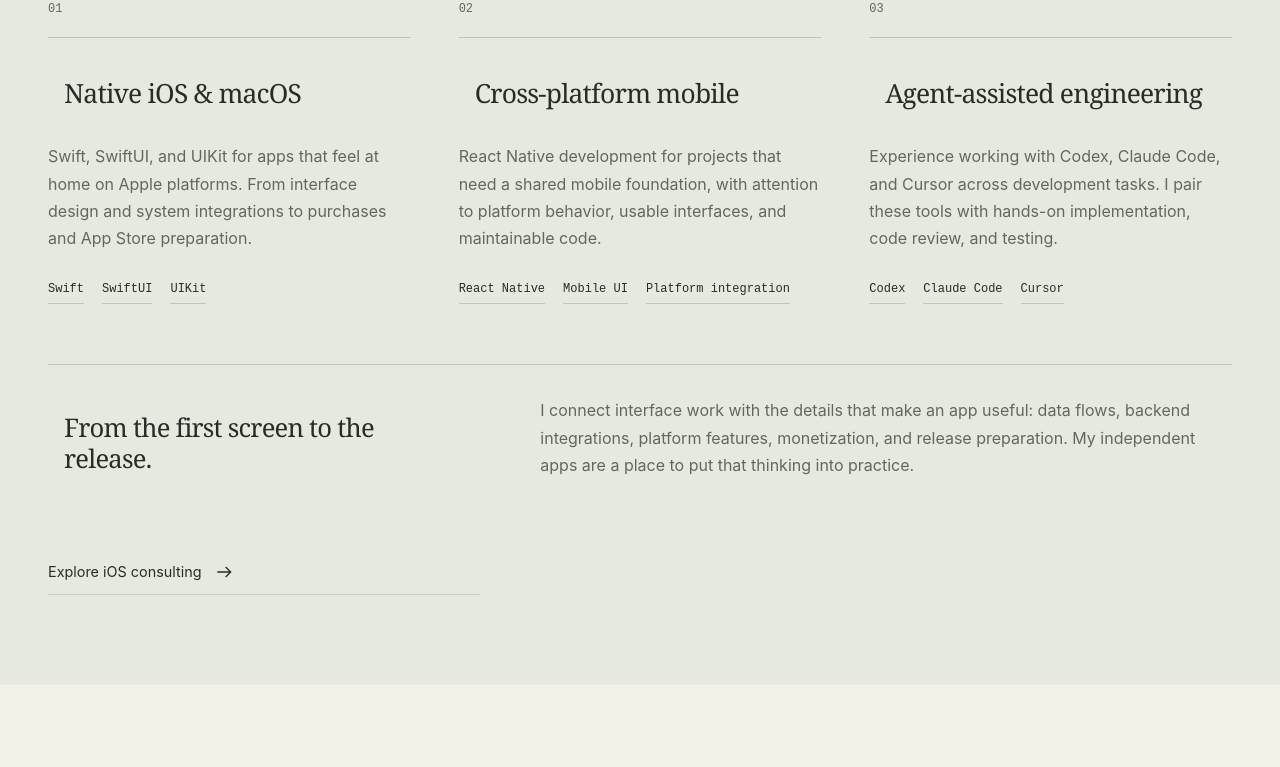
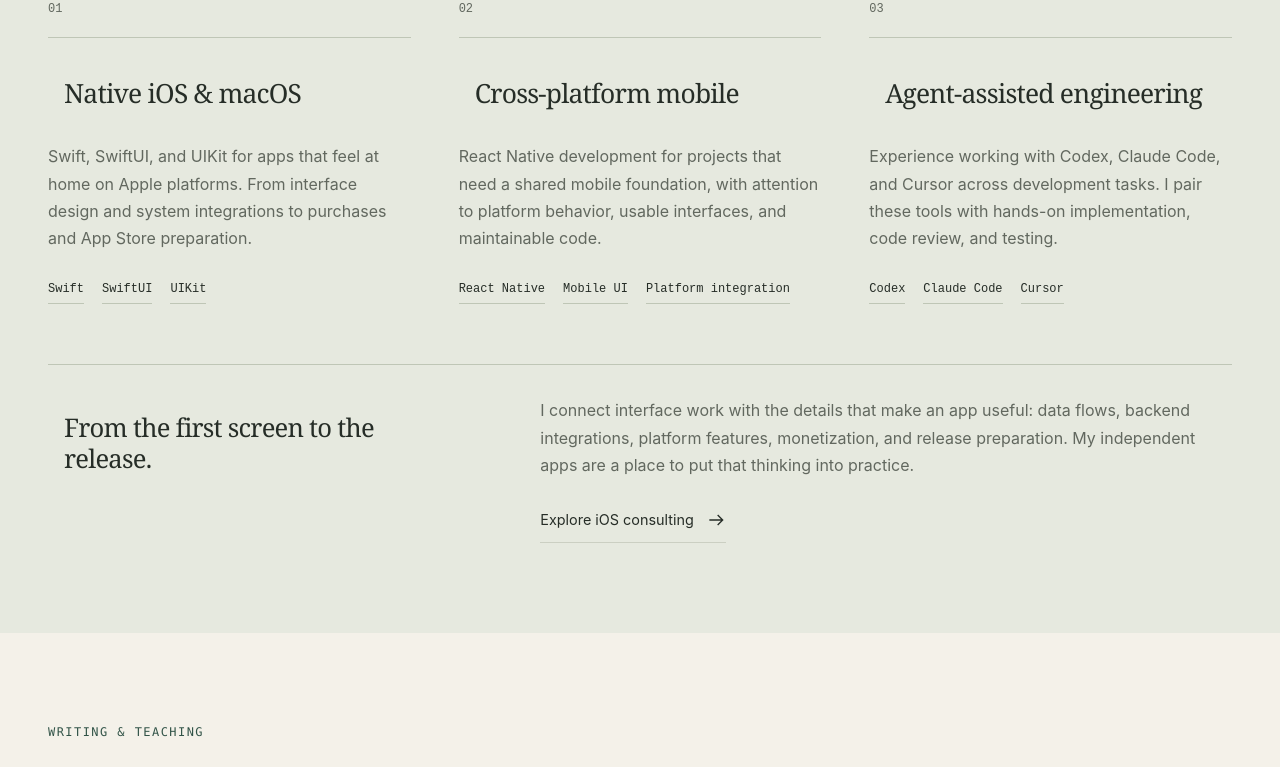
Before and after one commit to Enryun/personalFinance, a React (Create React App) app: page / in a window 1280 px wide. Shown: the part 4666-5433 px from the top of the page. Built offline with nearby package versions, Linux system fonts and the light colour scheme.

Commit message:
improve ux

```diff
--- a/src/Pages/HomePage/HomePage.jsx
+++ b/src/Pages/HomePage/HomePage.jsx
@@ -67,7 +67,7 @@ export default function HomePage() {
         <section id="expertise" className="home-expertise" aria-labelledby="expertise-heading"><div className="home-container home-section">
           <div className="home-section-heading"><div><p className="home-eyebrow">HOW I CAN HELP</p><h2 id="expertise-heading">Good ideas deserve<br /><em>good engineering.</em></h2></div><p>For founders and teams building a new app, improving an existing product, or extending to another platform.</p></div>
           <div className="home-capabilities">{capabilities.map(item => <article key={item.number}><span className="home-capability-number">{item.number}</span><h3>{item.title}</h3><p>{item.text}</p><ul aria-label={`${item.title} skills`}>{item.tags.map(tag => <li key={tag}>{tag}</li>)}</ul></article>)}</div>
-          <div className="home-approach"><h3>From the first screen to the release.</h3><p>I connect interface work with the details that make an app useful: data flows, backend integrations, platform features, monetization, and release preparation. My independent apps are a place to put that thinking into practice.</p><Link className="home-text-link" to="/ios-consulting">Explore iOS consulting <Arrow /></Link></div>
+          <div className="home-approach"><h3>From the first screen to the release.</h3><div className="home-approach-copy"><p>I connect interface work with the details that make an app useful: data flows, backend integrations, platform features, monetization, and release preparation. My independent apps are a place to put that thinking into practice.</p><Link className="home-text-link" to="/ios-consulting">Explore iOS consulting <Arrow /></Link></div></div>
         </div></section>
         <section id="writing" className="home-section home-container" aria-labelledby="writing-heading">
           <div className="home-section-heading"><div><p className="home-eyebrow">WRITING &amp; TEACHING</p><h2 id="writing-heading">What I learn,<br /><em>I share.</em></h2></div><p>Technical books and a hands-on course that turn mobile development concepts into practical learning.</p></div>
--- a/src/Pages/HomePage/HomePage.scss
+++ b/src/Pages/HomePage/HomePage.scss
@@ -86,14 +86,16 @@
   .home-project:hover h4 { color: var(--home-accent); text-decoration: underline; text-underline-offset: 4px; }
   .home-expertise { background: #e6e9df; }
   .home-capabilities { display: grid; grid-template-columns: repeat(3, minmax(0, 1fr)); gap: 48px; }
+  .home-capabilities article { display: flex; flex-direction: column; min-width: 0; }
   .home-capability-number { display: block; color: var(--home-muted); font: .75rem/1.6 ui-monospace, monospace; padding-bottom: 18px; border-bottom: 1px solid #bfc6b6; }
   .home-capabilities h3 { font: 400 1.65rem/1.2 Georgia, serif; margin: 24px 0 18px; }
-  .home-capabilities p { color: var(--home-muted); font-size: 1rem; }
+  .home-capabilities p { flex: 1; color: var(--home-muted); font-size: 1rem; }
   .home-capabilities ul { display: flex; flex-wrap: wrap; gap: 8px 18px; list-style: none; padding: 0; margin: 24px 0 0; }
   .home-capabilities li { font: .75rem/1.6 ui-monospace, monospace; border-bottom: 1px solid #bfc6b6; padding: 4px 0; }
-  .home-approach { display: grid; grid-template-columns: 1fr 1.6fr; gap: 60px; margin-top: 60px; padding-top: 32px; border-top: 1px solid #bfc6b6; }
+  .home-approach { display: grid; grid-template-columns: 1fr 1.6fr; align-items: start; gap: 60px; margin-top: 60px; padding-top: 32px; border-top: 1px solid #bfc6b6; }
   .home-approach h3 { font: 400 1.6rem/1.2 Georgia, serif; }
   .home-approach p { color: var(--home-muted); }
+  .home-approach-copy { display: flex; flex-direction: column; align-items: flex-start; gap: 20px; min-width: 0; }
   .home-books { display: grid; grid-template-columns: repeat(2, minmax(0, 1fr)); gap: 48px; }
   .home-book { display: grid; grid-template-columns: 150px 1fr; gap: 28px; align-items: start; }
   .home-book > img { width: 150px; height: 195px; object-fit: contain; object-position: top; filter: drop-shadow(6px 12px 10px rgba(40,40,25,.14)); }
```
